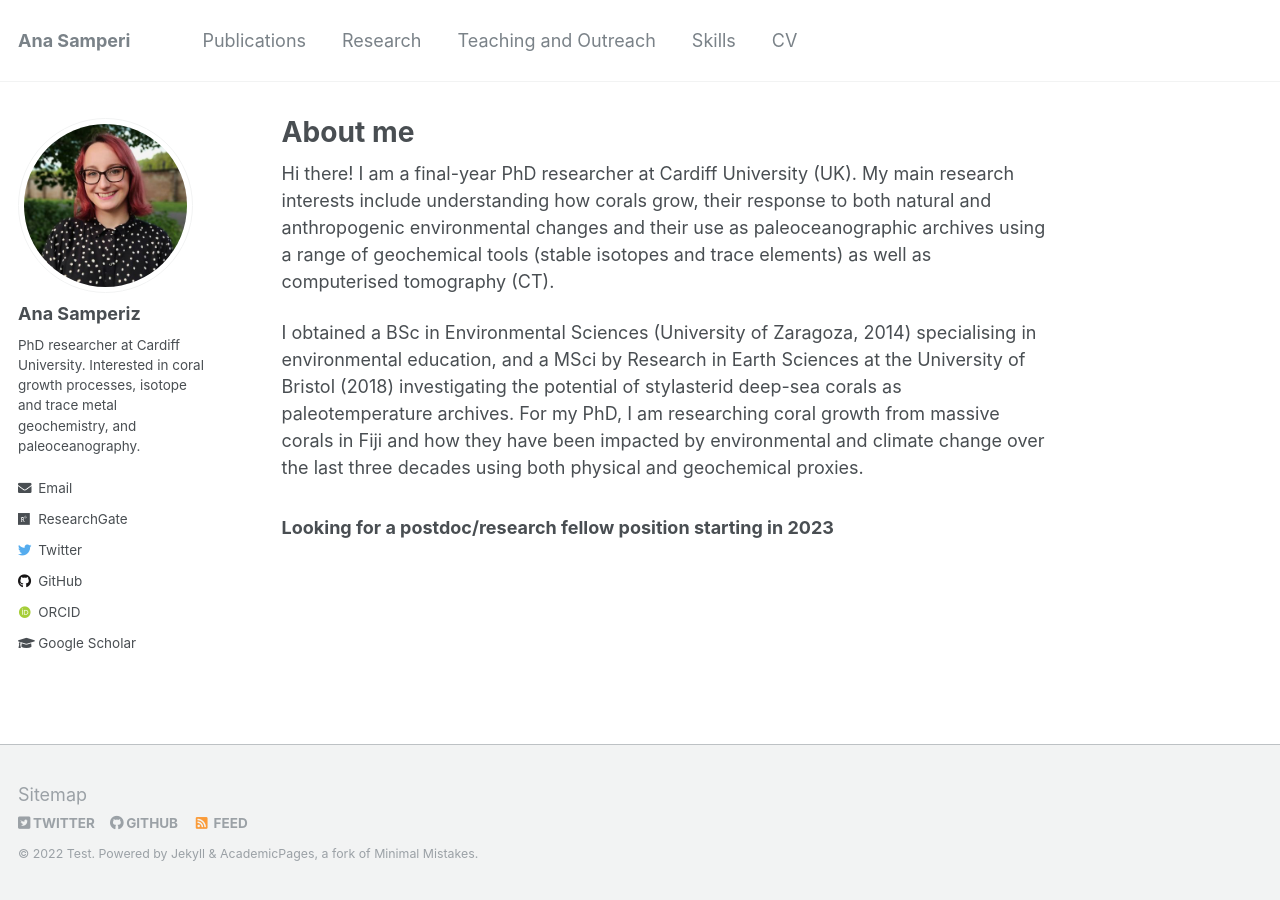
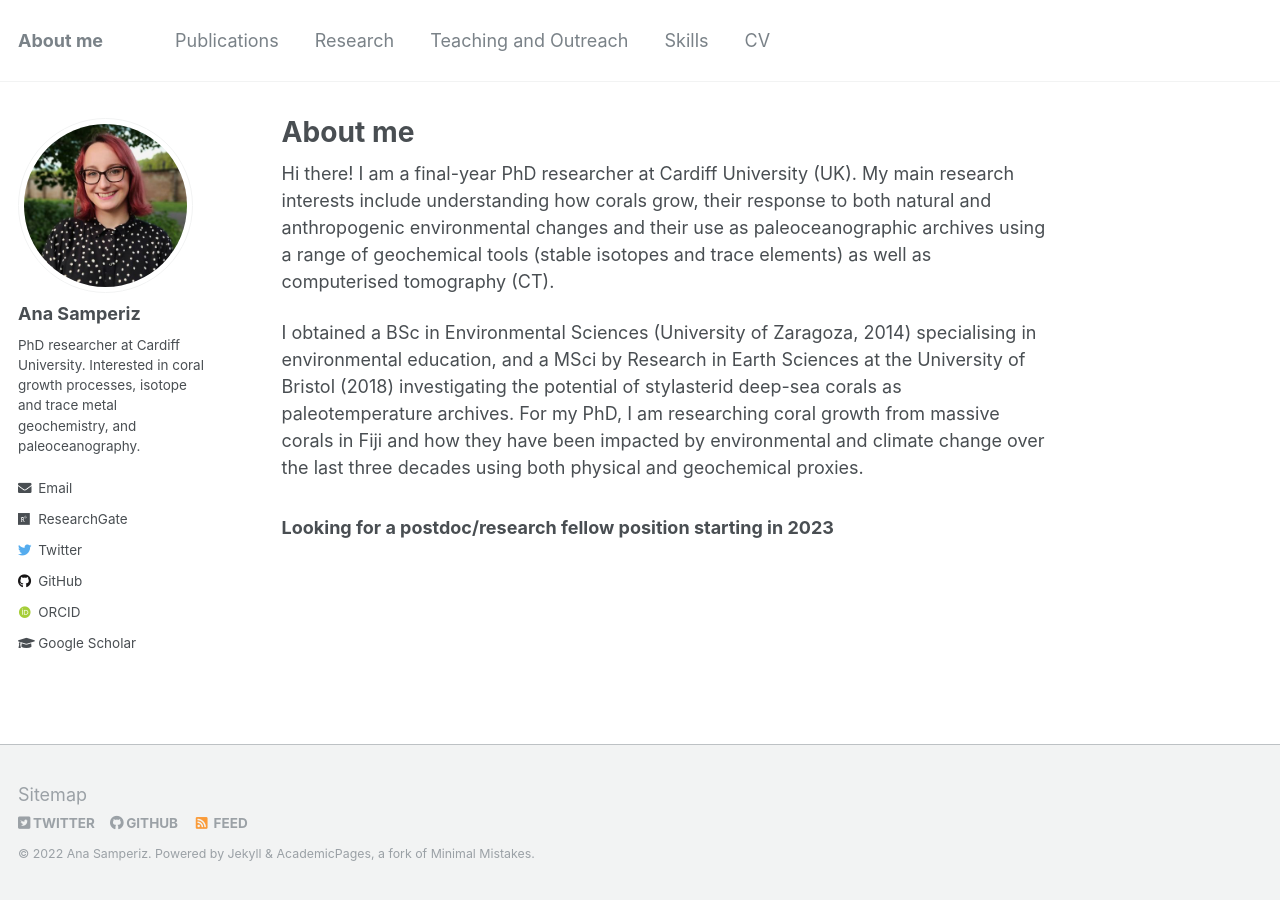
Before and after one commit to anasamperiz/anasamperiz.github.io, a Jekyll site: the page built from _pages/about.md, in a window 1280 px wide. Built offline with Jekyll 4.4.1, drawn with Linux system fonts in a browser that asks for light colours; some web fonts are replaced.

Commit message:
Update _config.yml

```diff
--- a/_config.yml
+++ b/_config.yml
@@ -7,9 +7,9 @@
 
 # Site Settings
 locale                   : "en-UK"
-title                    : "Ana Samperi"
+title                    : "About me"
 title_separator          : "-"
-name                     : &name "Test"
+name                     : &name "Ana Samperiz"
 description              : &description "PhD in Earth Sciences"
 url                      : https://anasamperiz.github.io # the base hostname & protocol for your site e.g. "https://mmistakes.github.io"
 baseurl                  : "" # the subpath of your site, e.g. "/blog"
```
